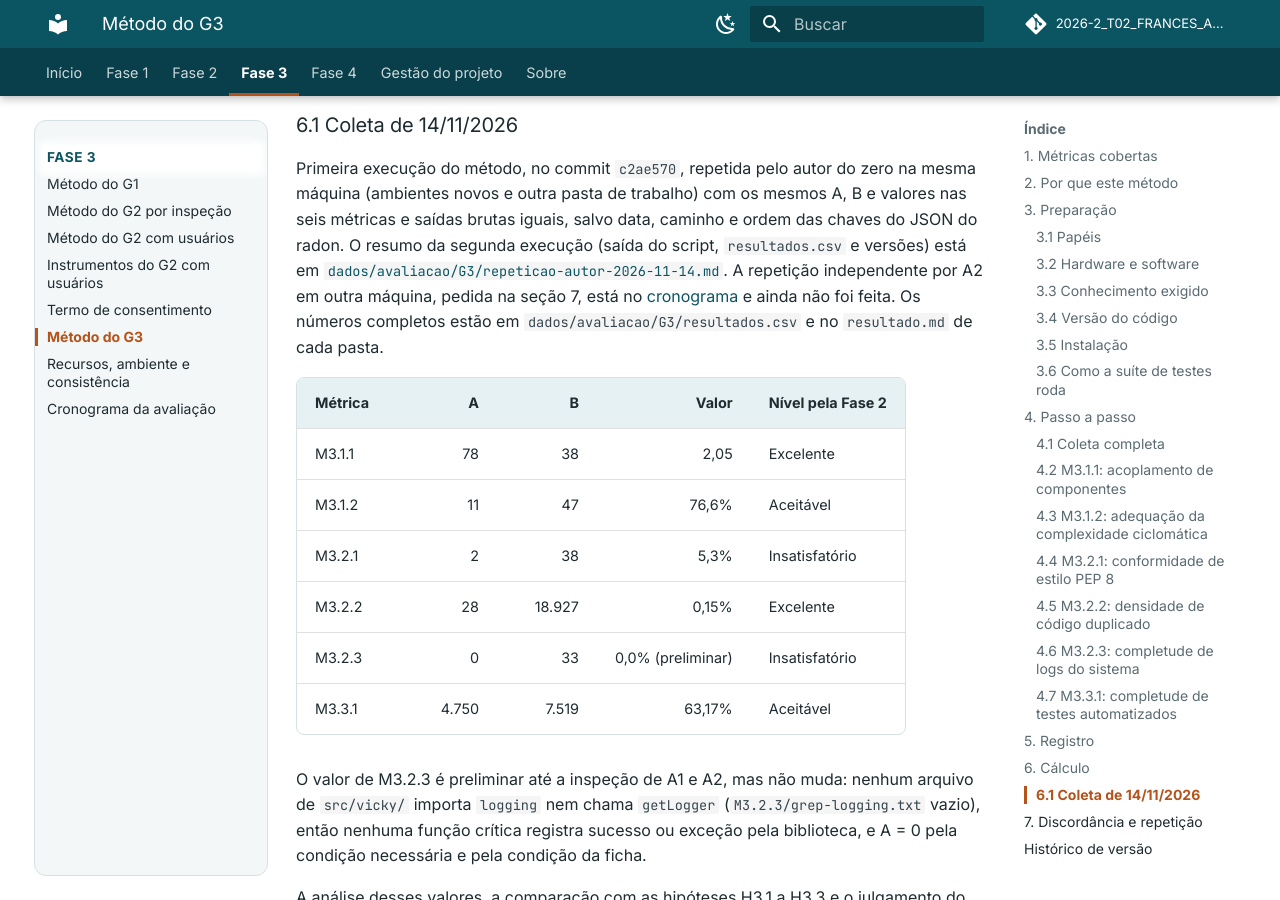
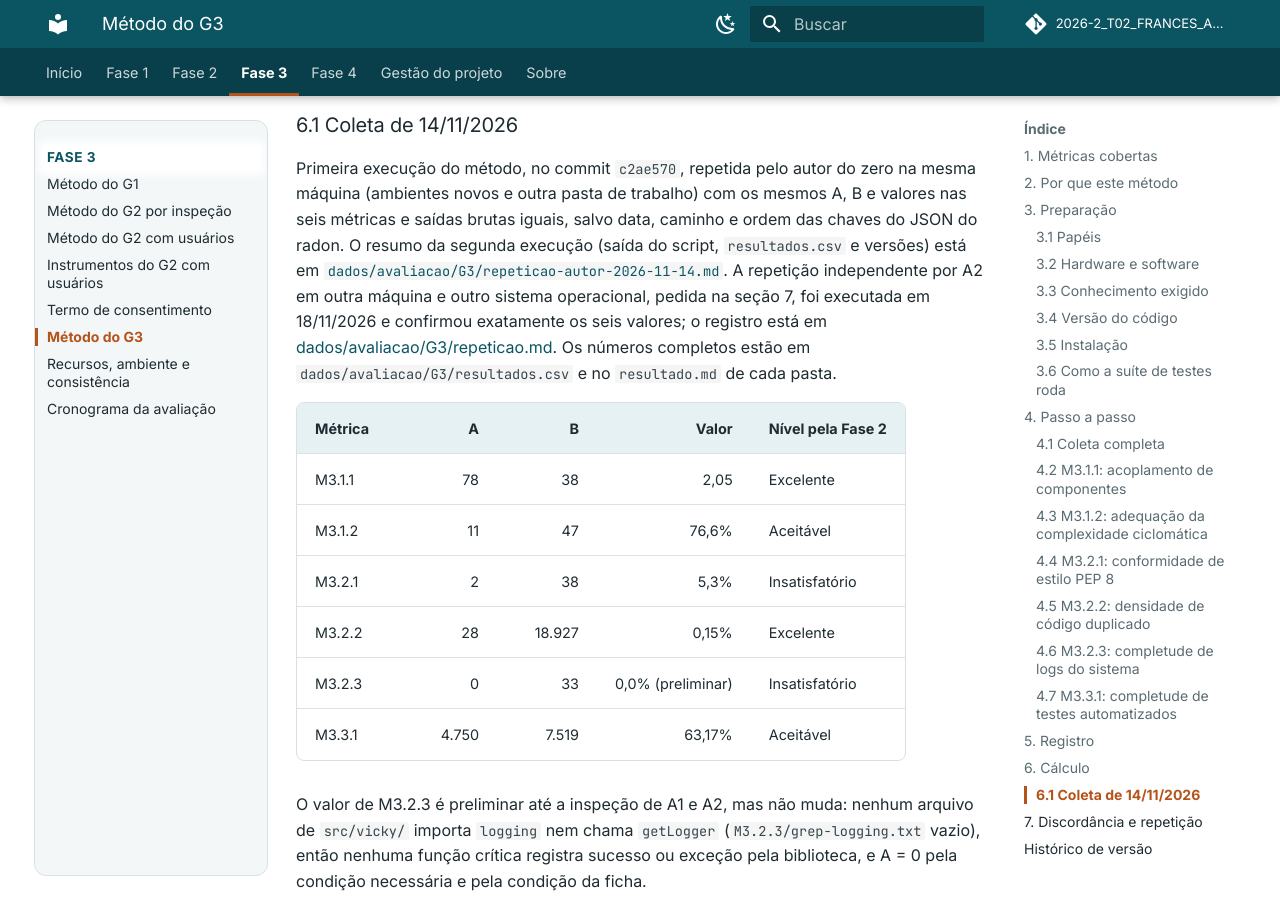
Before and after one commit to FCTE-Qualidade-de-Software-1/2026-2_T02_FRANCES_ALLEN, an MkDocs documentation site: the page built from docs/fase-3/metodo-g3.md, in a window 1280 px wide and 900 px high, scrolled down 13401 px. Built offline with MkDocs 1.6.1 and Material for MkDocs 9.7.7, drawn with Linux system fonts in a browser that asks for light colours; comment, search, counter and statistics services are not loaded; some of the changed text lies outside the part shown.

Commit message:
docs: atualiza metodo-g3 com status da repeticao de A2

```diff
--- a/docs/fase-3/metodo-g3.md
+++ b/docs/fase-3/metodo-g3.md
@@ -285,7 +285,7 @@ Da métrica para a questão e da questão para o objetivo valem as [regras do G3
 
 ### 6.1 Coleta de 14/11/2026
 
-Primeira execução do método, no commit `c2ae570`, repetida pelo autor do zero na mesma máquina (ambientes novos e outra pasta de trabalho) com os mesmos A, B e valores nas seis métricas e saídas brutas iguais, salvo data, caminho e ordem das chaves do JSON do radon. O resumo da segunda execução (saída do script, `resultados.csv` e versões) está em [`dados/avaliacao/G3/repeticao-autor-2026-11-14.md`](https://github.com/FCTE-Qualidade-de-Software-1/2026-2_T02_FRANCES_ALLEN/blob/main/dados/avaliacao/G3/repeticao-autor-2026-11-14.md). A repetição independente por A2 em outra máquina, pedida na seção 7, está no [cronograma](cronograma.md) e ainda não foi feita. Os números completos estão em `dados/avaliacao/G3/resultados.csv` e no `resultado.md` de cada pasta.
+Primeira execução do método, no commit `c2ae570`, repetida pelo autor do zero na mesma máquina (ambientes novos e outra pasta de trabalho) com os mesmos A, B e valores nas seis métricas e saídas brutas iguais, salvo data, caminho e ordem das chaves do JSON do radon. O resumo da segunda execução (saída do script, `resultados.csv` e versões) está em [`dados/avaliacao/G3/repeticao-autor-2026-11-14.md`](https://github.com/FCTE-Qualidade-de-Software-1/2026-2_T02_FRANCES_ALLEN/blob/main/dados/avaliacao/G3/repeticao-autor-2026-11-14.md). A repetição independente por A2 em outra máquina e outro sistema operacional, pedida na seção 7, foi executada em 18/11/2026 e confirmou exatamente os seis valores; o registro está em [dados/avaliacao/G3/repeticao.md](https://github.com/FCTE-Qualidade-de-Software-1/2026-2_T02_FRANCES_ALLEN/blob/main/dados/avaliacao/G3/repeticao.md). Os números completos estão em `dados/avaliacao/G3/resultados.csv` e no `resultado.md` de cada pasta.
 
 | Métrica | A | B | Valor | Nível pela Fase 2 |
 |---------|--:|--:|------:|-------------------|
@@ -336,3 +336,4 @@ A análise desses valores, a comparação com as hipóteses H3.1 a H3.3 e o julg
 | 0.2 | 09/11/2026 | Esqueleto com o que a Fase 2 define e os pontos em aberto para o responsável | Gabriel Fae | - |
 | 0.3 | 14/11/2026 | Método completo: justificativa, ambiente e versões, comando e regra de contagem por métrica, registro, cálculo por script, discordância e repetição, e a coleta de 14/11/2026 no commit `c2ae570` | Lucas Avelar | - |
 | 0.4 | 14/11/2026 | M3.2.3 alinhada à ficha (registro de sucesso e de exceção conferido na inspeção) e valor de 14/11 marcado como preliminar, fork privado e verificação sem o fork, evidência da repetição pelo autor e link direto para o `coletar.sh` | Lucas Avelar | - |
+| 0.5 | 20/11/2026 | Registro da confirmação da coleta pela repetição independente de A2 (repeticao.md) | Guilherme Moura | - |
```
